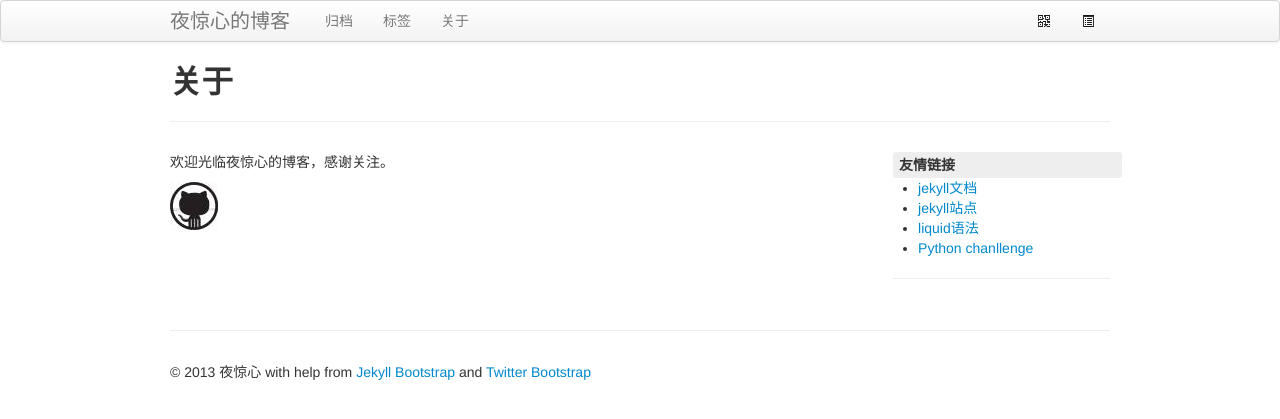
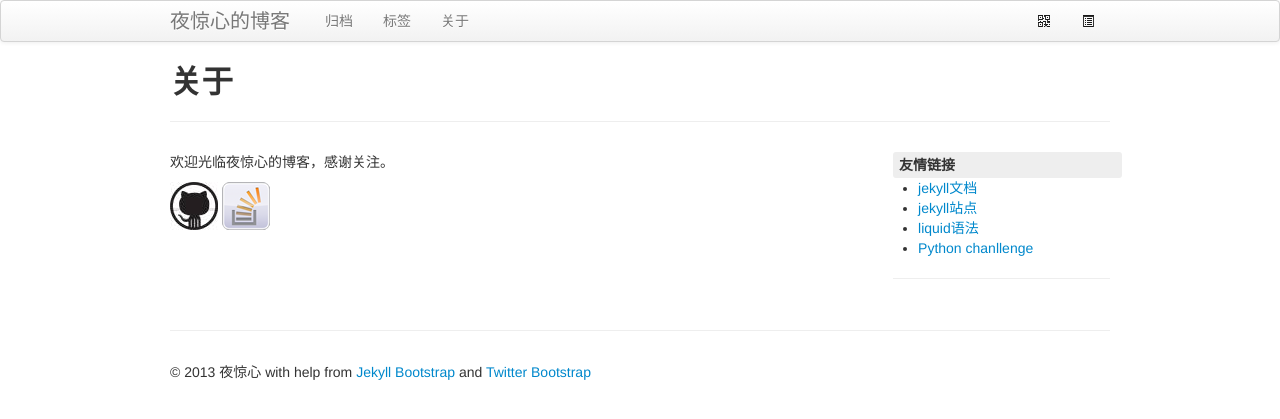
Before and after one commit to yejinxin/yejinxin.github.io, a Jekyll site: the page built from about.html, in a window 1280 px wide. Shown: the top 419 px of the page. Built offline with Jekyll 4.4.1, drawn with Linux system fonts in a browser that asks for light colours; Markdown is read by kramdown in place of the engine named in the settings.

Commit message:
add my stackoverflow info

```diff
--- a/about.html
+++ b/about.html
@@ -6,4 +6,7 @@ permalink: /about/
 
 <p>欢迎光临夜惊心的博客，感谢关注。</p>
 
-<p><a href='https://github.com/yejinxin'><img alt='github' title="github" src='/img/github.jpeg' /></a></p>
+<p>
+  <a href='https://github.com/yejinxin'><img alt='me on github' title="me on github" src='/img/github.jpeg' /></a>
+  <a href='http://stackoverflow.com/users/1553676/yejinxin'><img alt='me on stackoverflow' title="me on stackoverflow" src='/img/stackoverflow.png' /></a>
+</p>
```
Also changed, not shown: img/stackoverflow.png (added).
